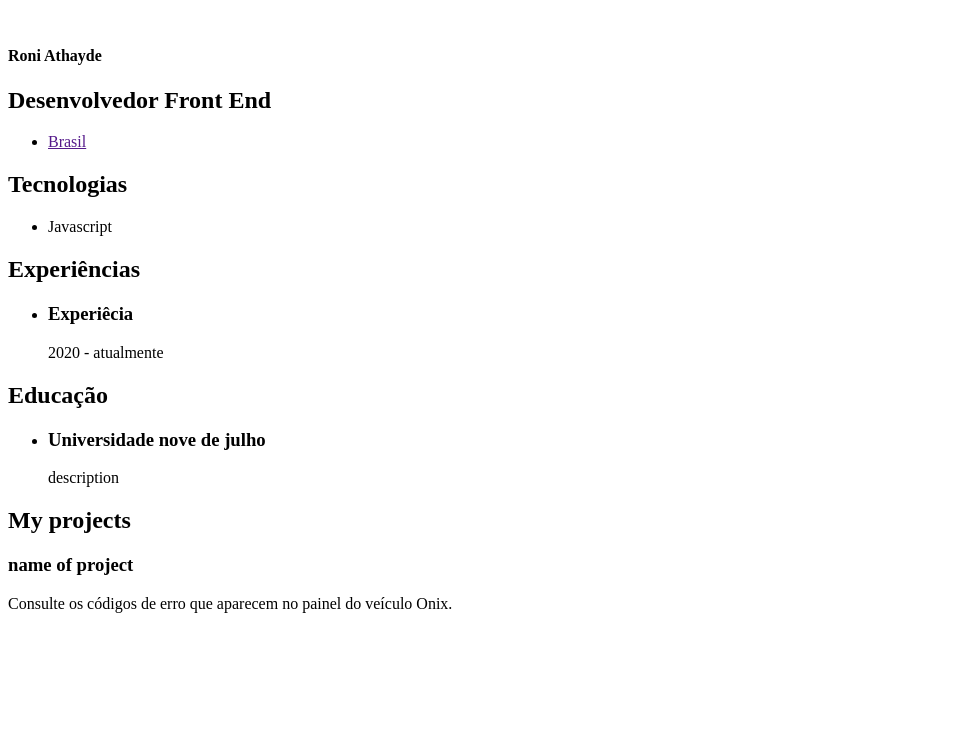
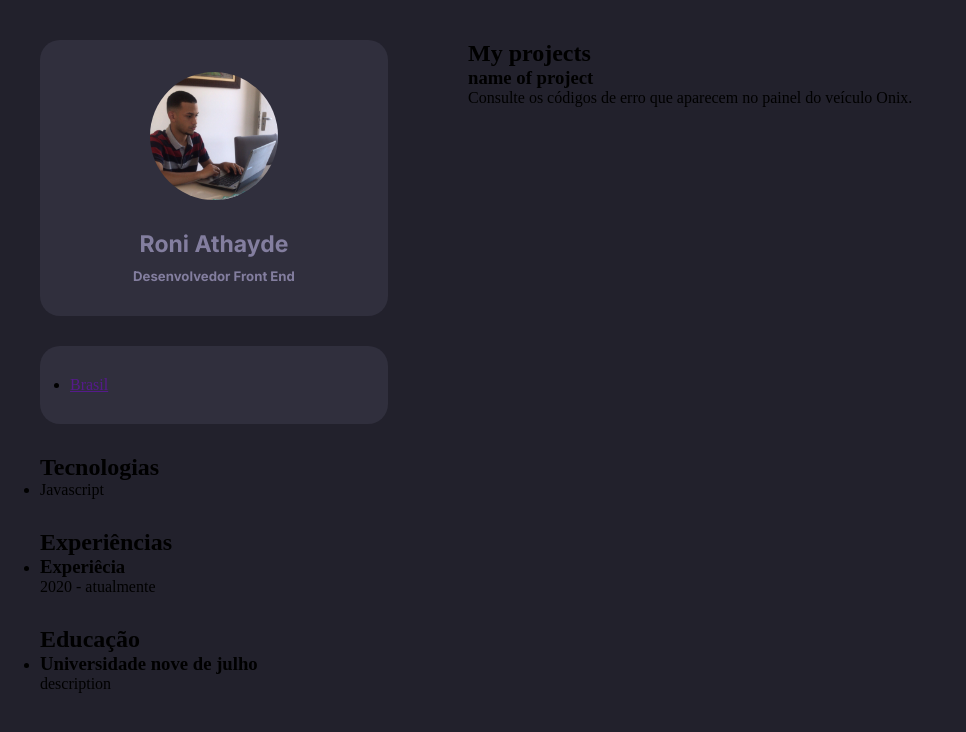
Before and after one commit to roniathayde/portfolio, a website: page index.html in a window 1280 px wide. Shown: the whole page, without its empty margins (0-966 px from the left). Drawn offline with Linux system fonts and the light colour scheme.

Commit message:
adiciona sass. cria arquivos scss. estiliza o header e inicia o contact parando na seção para adicionar os icones do fontawesome

```diff
--- /dev/null
+++ b/assets/scss/body-config.scss
@@ -0,0 +1,14 @@
+body,html{
+    background-color: #22212C;
+    width: 100%;
+    display: flex;
+
+
+}
+*{
+    box-sizing: border-box;
+    padding: 0;
+    margin: 0;
+}
+
+@import url('https://fonts.googleapis.com/css2?family=Inter:wght@300;500;600;700;900&display=swap');
--- /dev/null
+++ b/assets/scss/contact.scss
@@ -0,0 +1,6 @@
+.contact{
+    width: 100%;
+    background-color: #302F3D;
+    border-radius: 20px;
+    padding: 30px;
+}
--- /dev/null
+++ b/assets/scss/header.scss
@@ -0,0 +1,54 @@
+
+
+.header{
+    background-color: #302F3D;
+    border-radius: 20px;
+    padding: 32px;
+    width: 100%;
+    display: flex;
+    flex-direction: column;
+    justify-content: center;
+    align-items: center;
+
+    .heder_img-ct{
+        overflow: hidden;
+        border-radius: 50%;
+        width: 100%;
+        height: 100%;
+        max-width: 128px;
+        max-height: 128px;
+
+        .heder_img-ct--image{
+            display: block;
+            width: 100%;
+            height: 100%;
+        }
+
+    }
+
+    .header_content-ct{
+        width: 95%;
+        display: flex;
+        flex-direction: column;
+        justify-content: center;
+        align-items: center;
+
+        h1{
+            font-size: 1.4375rem;
+            color: #837E9F;
+            font-weight: 700;
+            font-family: 'Inter';
+            text-align: center;
+            margin: 30px 0 10px 0;
+        }
+
+        h2{
+            font-size: 0.825rem;
+            color: #837E9F;
+            font-weight: 700;
+            font-family: 'Inter';
+            text-align: center;
+        }
+    }
+
+}
--- /dev/null
+++ b/assets/scss/main.scss
@@ -0,0 +1,5 @@
+.main{
+    display: flex;
+    width: 100%;
+    margin: 40px;
+}
--- /dev/null
+++ b/assets/scss/nav-left.scss
@@ -0,0 +1,8 @@
+.left-nav{
+ width: 100%;
+ max-width: 348px;
+ display: flex;
+ flex-direction: column;
+ margin: 40px;
+ gap: 30px;
+}
--- /dev/null
+++ b/assets/scss/style.scss
@@ -0,0 +1,5 @@
+@import './nav-left.scss';
+@import './main.scss';
+@import './body-config.scss';
+@import './header.scss';
+@import './contact.scss';
--- a/index.html
+++ b/index.html
@@ -5,6 +5,12 @@
     <meta http-equiv="X-UA-Compatible" content="IE=edge">
     <meta name="viewport" content="width=device-width, initial-scale=1.0">
     <title>Portfólio Roni Athayde 2023</title>
+
+    <!-- CSS -->
+    <link rel="stylesheet" href="./assets/css/style.css">
+
+    <!-- FONT AWESOME -->
+    <script src="https://kit.fontawesome.com/91dee05415.js" crossorigin="anonymous"></script>
 </head>
 <body>
     <!-- LEFT NAVIGATION -->
@@ -15,7 +21,7 @@
             <section class="header">
 
                 <div class="heder_img-ct">
-                    <img src="" alt="" class="heder_img-ct--image">
+                    <img src="./assets/images/imagem-de-perfil.jpg" alt="" class="heder_img-ct--image">
                 </div>
 
                 <article class="header_content-ct">
--- /dev/null
+++ b/package.json
@@ -0,0 +1,5 @@
+{
+  "dependencies": {
+    "sass": "^1.57.1"
+  }
+}
```
Also changed, not shown: assets/css/style.css (added), assets/images/imagem-de-perfil.jpg (added), 2 other files.
